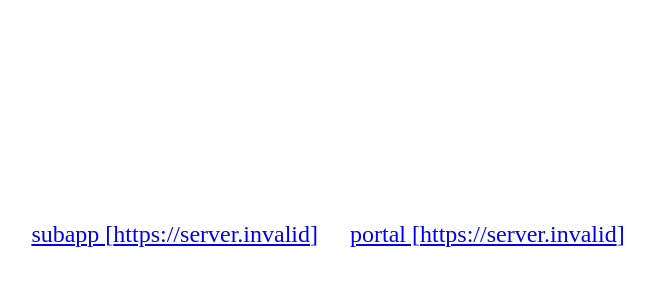
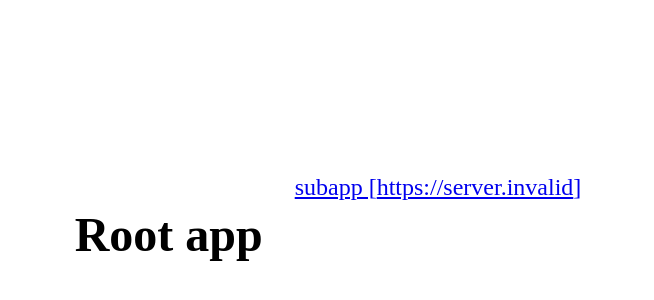
Before and after one commit to Spantree/vercel-multi-app-spike, a Next.js app in the folder packages/root/: page / in a window 1280 px wide. Shown: the part 174-474 px from the top of the page, without its empty margins (312-966 px from the left). Built offline with nearby package versions, Linux system fonts and the light colour scheme; no server answers.

Commit message:
update root app

```diff
--- a/packages/root/src/pages/index.tsx
+++ b/packages/root/src/pages/index.tsx
@@ -21,8 +21,8 @@ export default function Home() {
           fontSize: '1.5rem',
         }}
       >
+        <h1>Root app</h1>
         <Link href="/subapp">subapp [{NEXT_PUBLIC_URL}]</Link>
-        <Link href="/portal">portal [{NEXT_PUBLIC_URL}]</Link>
       </div>
     </main>
   );
```
